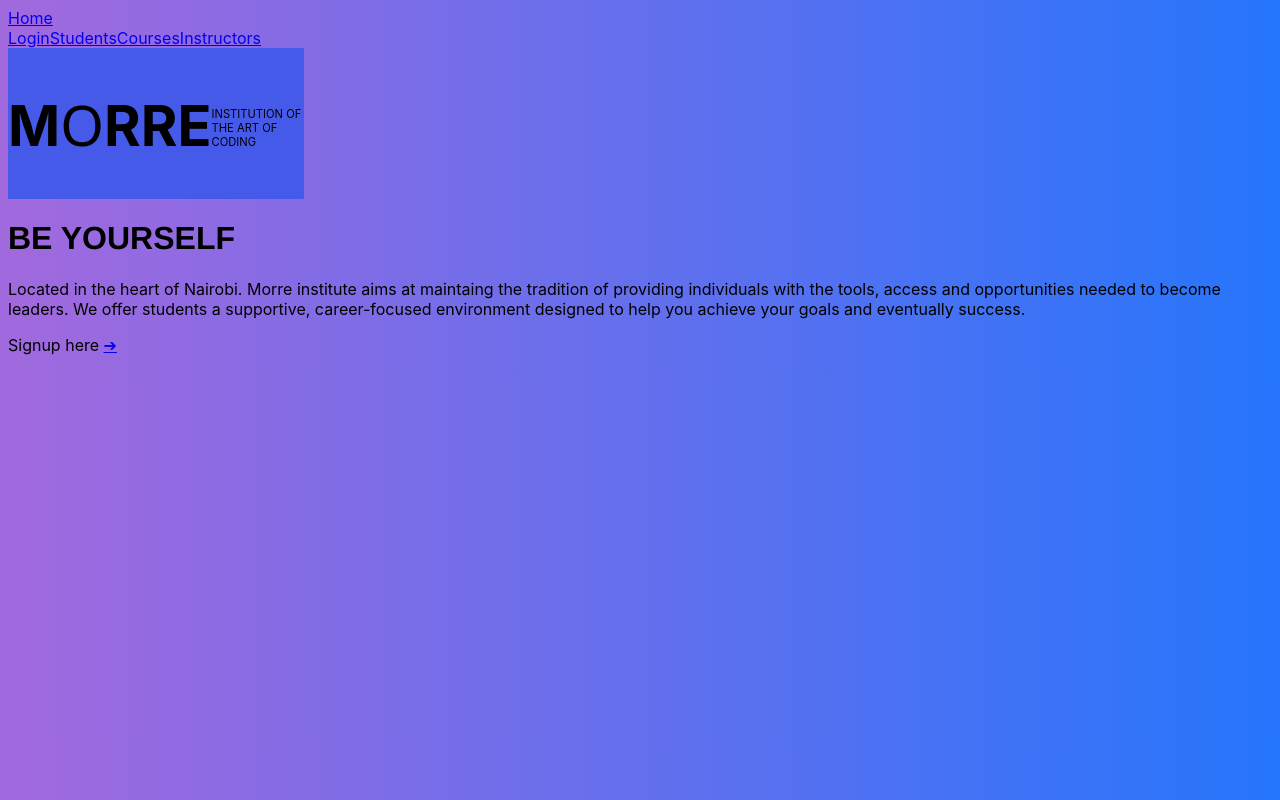
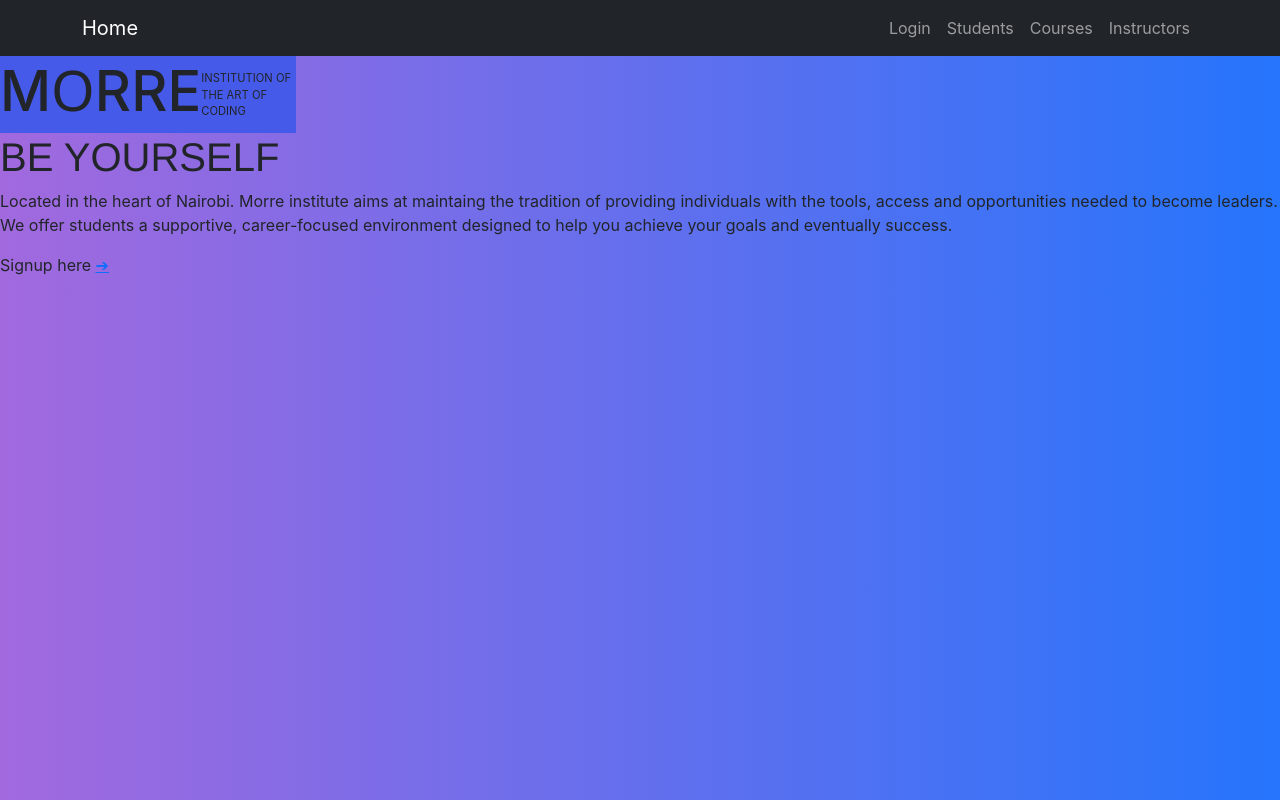
Before and after one commit to Michael-Murage/admissions-system-project, a React (Create React App) app: page / in a window 1280 px wide. Built offline with nearby package versions, Linux system fonts and the light colour scheme; no server answers.

Commit message:
adjusted styles into a folder

```diff
--- a/src/components/App.js
+++ b/src/components/App.js
@@ -1,5 +1,5 @@
 import { BrowserRouter, Route, Routes } from 'react-router-dom';
-import '../App.css';
+import '../styles/App.css';
 import LandingPage from './LandingPage';
 import SignupForm from './SignupForm';
 import LoginForm from './LoginForm'
--- a/src/index.js
+++ b/src/index.js
@@ -1,7 +1,8 @@
 import React from 'react';
+import 'bootstrap/dist/css/bootstrap.css';
 import ReactDOM from 'react-dom/client';
 import App from './components/App';
-import './index.css';
+import './styles/index.css';
 import reportWebVitals from './reportWebVitals';
 
 const root = ReactDOM.createRoot(document.getElementById('root'));
--- /dev/null
+++ b/src/styles/App.css
@@ -0,0 +1,39 @@
+/* #C1C8F8
+#8491F1
+#465AEA
+#182ED5
+#112299
+#0F1D88 */
+* {
+  box-sizing: border-box;
+  /* border: solid black 1px;*/
+}
+body{
+  /* background-color: #8491f1; */
+  background: linear-gradient(to right, rgb(162, 105, 222), rgba(37, 117, 252, 1))
+}
+#icon{
+  display: flex;
+  width: 18.5em;
+  align-items: center;
+  background-color: #465aea;
+}
+#big-o{
+  font-weight: 100;
+  font-family: Segoe UI;
+  background-color: #465aea;
+}
+#morre:not(#big-o){
+  font-size: 350%;
+  background-color: #465aea;
+}
+#yourself{
+  font-family: Helvetica;
+
+}
+#icon-desc{
+  font-size: 70%;
+  width: 9em;
+  height: 3em;
+  background-color: #465aea;
+}
--- /dev/null
+++ b/src/styles/course.css
@@ -0,0 +1,58 @@
+.card{
+  border: none;
+  transition: all 500ms cubic-bezier(0.19, 1, 0.22, 1);
+  overflow:hidden;
+  border-radius:20px;
+  min-height:450px;
+  box-shadow: 0 0 12px 0 rgba(0,0,0,0.2);
+}
+.card-has-bg{
+  transition: all 500ms cubic-bezier(0.19, 1, 0.22, 1);
+  background-size:120%;
+  background-repeat:no-repeat;
+  background-position: center center;
+}
+/* :before {
+  content: '';
+  position: absolute;
+  top: 0;
+  right: 0;
+  bottom: 0;
+  left: 0;
+  background: inherit;
+  -webkit-filter: grayscale(1);
+  -moz-filter: grayscale(100%);
+  -ms-filter: grayscale(100%);
+  -o-filter: grayscale(100%);
+  filter: grayscale(100%);
+} */
+:hover {
+  /* transform: scale(0.98); */
+  box-shadow: 0 0 5px -2px rgba(0,0,0,0.3);
+  /* background-size:130%; */
+  /* transition: all 500ms cubic-bezier(0.19, 1, 0.22, 1); */
+}
+.card-img-overlay {
+  transition: all 800ms cubic-bezier(0.19, 1, 0.22, 1);
+  background: rgb(35,79,109);
+  background: linear-gradient(0deg, rgba(4,69,114,0.5) 0%, rgba(4,69,114,1) 100%);
+}
+.card-footer{
+  background: none;
+  border-top: none;
+}
+.card-meta{
+  color:#26BD75
+}
+.card-body{
+  transition: all 500ms cubic-bezier(0.19, 1, 0.22, 1);
+}
+.card-body{
+  margin-top:30px;
+  transition: all 800ms cubic-bezier(0.19, 1, 0.22, 1);
+}
+.card-img-overlay {
+  transition: all 800ms cubic-bezier(0.19, 1, 0.22, 1);
+  background: rgb(35,79,109);
+  background: linear-gradient(0deg, rgba(35,79,109,0.3785889355742297) 0%, rgba(69,95,113,1) 100%);
+}
--- /dev/null
+++ b/src/styles/index.css
@@ -0,0 +1,13 @@
+body {
+  margin: 0;
+  font-family: -apple-system, BlinkMacSystemFont, 'Segoe UI', 'Roboto', 'Oxygen',
+    'Ubuntu', 'Cantarell', 'Fira Sans', 'Droid Sans', 'Helvetica Neue',
+    sans-serif;
+  -webkit-font-smoothing: antialiased;
+  -moz-osx-font-smoothing: grayscale;
+}
+
+code {
+  font-family: source-code-pro, Menlo, Monaco, Consolas, 'Courier New',
+    monospace;
+}
```
